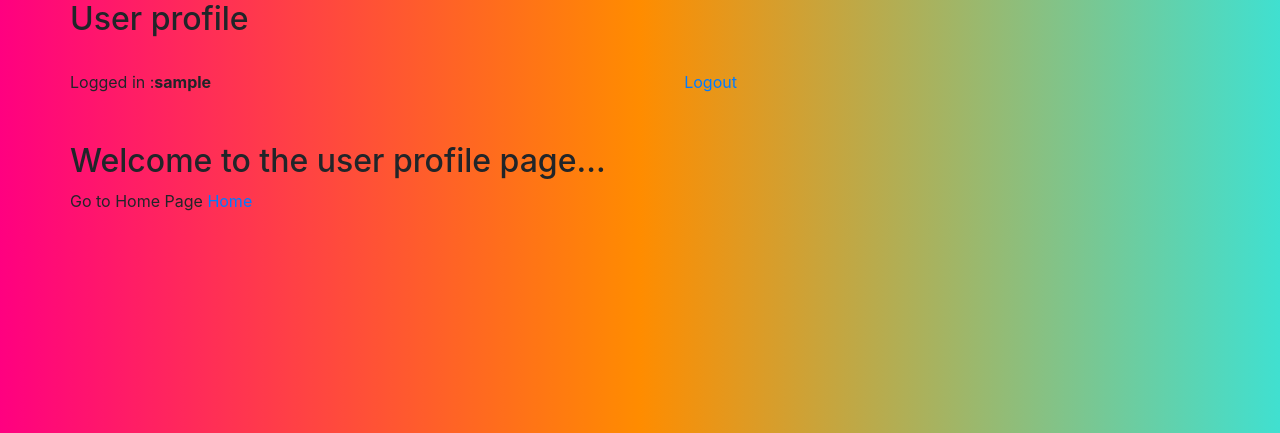
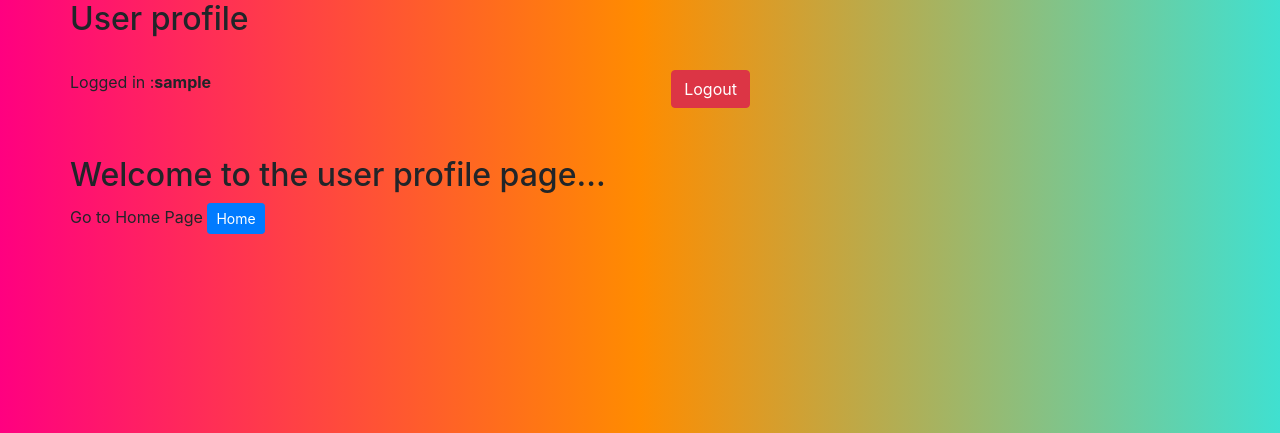
Before and after one commit to Gyanranjan-ojha/Flask-Registration-Login, a Flask app: page /user in a window 1280 px wide. Shown: the part 56-489 px from the top of the page. Run offline with Flask 3, Linux system fonts and the light colour scheme; the visitor is signed in with stand-in values (Sample User, id 1).

Commit message:
modified in user page

```diff
--- a/templates/user.html
+++ b/templates/user.html
@@ -17,14 +17,15 @@
 	</div>
 	<br>
 	<div class="row">
-		Logged in :<strong>{{session.username}} </strong> <a href="{{ url_for('logout') }}" class="m-auto"> Logout</a>
+		Logged in :<strong>{{session.username}} </strong> <a href="{{ url_for('logout') }}" class="m-auto"> <button class="btn btn-danger">Logout</button> </a>
 	</div>
 	<br><br>
 	<div class="row">
 		<h2>Welcome to the user profile page...</h2>
 	</div>
 	<div class="row bottom">
-		<p class="bottom">Go to Home Page<a href="{{url_for('home')}}"> Home</a></p>
+		<p class="bottom">Go to Home Page<a href="{{url_for('home')}}">
+		<button class="btn btn-sm btn-primary">Home</button>	</a></p>
 	</div>
 </div>
 {% endblock body %}
```
